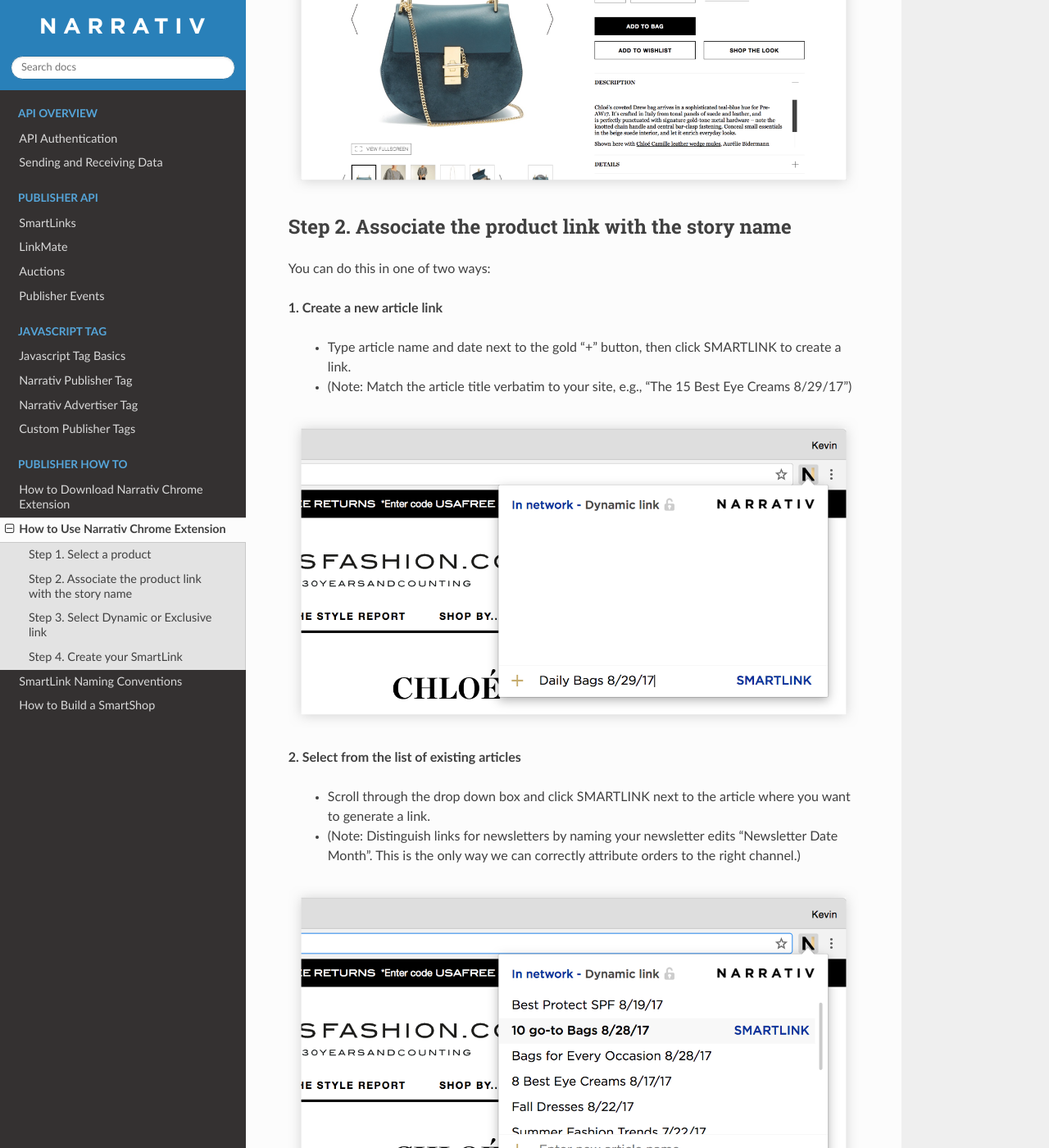
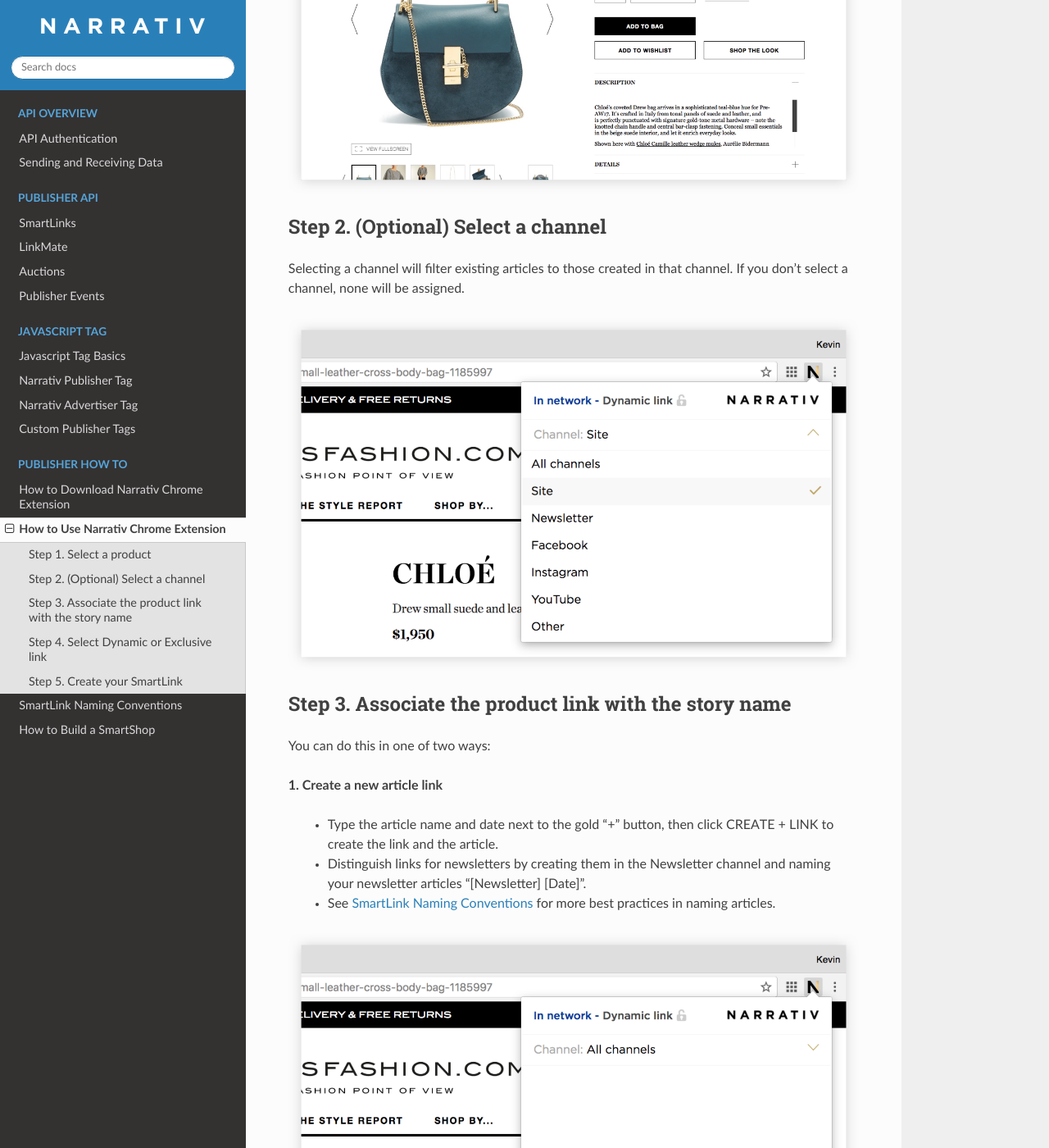
Before and after one commit to robinssq/api-docs, a Sphinx documentation site: the page built from docs/extensionuse.rst, in a window 1280 px wide and 1400 px high, scrolled down 568 px. Shown: the whole window at 82% size. Built offline with Sphinx 7.4.7 and the Read the Docs theme 2.0.0, drawn with Linux system fonts in a browser that asks for light colours; some of the changed text lies outside the part shown.

Commit message:
Update howto doc on Channel in chrome extension; various edits for clarity.

```diff
--- a/docs/extensionuse.rst
+++ b/docs/extensionuse.rst
@@ -8,26 +8,33 @@
 
 .. image:: _static/extension_instructions/5.png
 
-Step 2. Associate the product link with the story name
+Step 2. (Optional) Select a channel
+-----------------------------------
+Selecting a channel will filter existing articles to those created in that channel. If you don't select a channel, none will be assigned.
+
+.. image:: _static/extension_instructions/1-channel-select.png
+
+Step 3. Associate the product link with the story name
 ------------------------------------------------------
 
 You can do this in one of two ways:
 
 **1. Create a new article link**
 
-  - Type article name and date next to the gold “+” button, then click SMARTLINK to create a link.
-  - (Note: Match the article title verbatim to your site, e.g., “The 15 Best Eye Creams 8/29/17”)
+  - Type the article name and date next to the gold “+” button, then click CREATE + LINK to create the link and the article.
+  - Distinguish links for newsletters by creating them in the Newsletter channel and naming your newsletter articles “[Newsletter] [Date]”.
+  - See `SmartLink Naming Conventions`_ for more best practices in naming articles.
 
 .. image:: _static/extension_instructions/7.png
 
 **2. Select from the list of existing articles**
 
-  - Scroll through the drop down box and click SMARTLINK next to the article where you want to generate a link.
-  - (Note:  Distinguish links for newsletters by naming your newsletter edits  “Newsletter Date Month”. This is the only way we can correctly attribute orders to the right channel.)
+  - Select a channel to filter articles in that channel.
+  - Scroll through the drop down box and click LINK next to the article where you want to generate a link.
 
 .. image:: _static/extension_instructions/6.png
 
-Step 3. Select Dynamic or Exclusive link
+Step 4. Select Dynamic or Exclusive link
 ----------------------------------------
 
 Need to ensure the link only goes to one destination?
@@ -38,12 +45,12 @@
 .. image:: _static/extension_instructions/Dynamic.png
 .. image:: _static/extension_instructions/Exclusive.png
 
-Step 4. Create your SmartLink
+Step 5. Create your SmartLink
 -----------------------------
 
-  - Once you have clicked the blue SMARTLINK button, the link will automatically copy to your clipboard, and is ready for use in your content.
+  - Once you have created the SmartLink, its URL will be copied to your clipboard aautomatically and is ready for use.
   - Type the line you want to hyperlink in your CMS (e.g. “Shop Now”).
-  - Paste the SmartLink into your hyperlink.
+  - Paste the SmartLink URL into your hyperlink. When you publish the article, the SmartLink will be live.
 
 .. image:: _static/extension_instructions/8.png
 
```
Also changed, not shown: docs/_static/extension_instructions/1-channel-select.png (added), docs/_static/extension_instructions/6.png, docs/_static/extension_instructions/7.png, docs/_static/extension_instructions/8.png.
